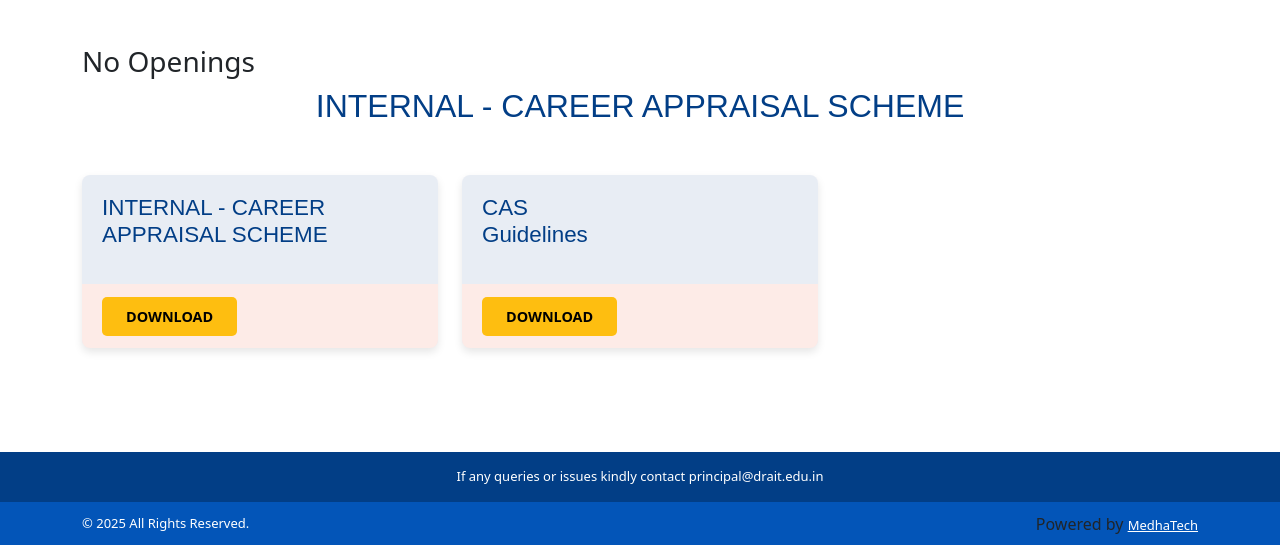
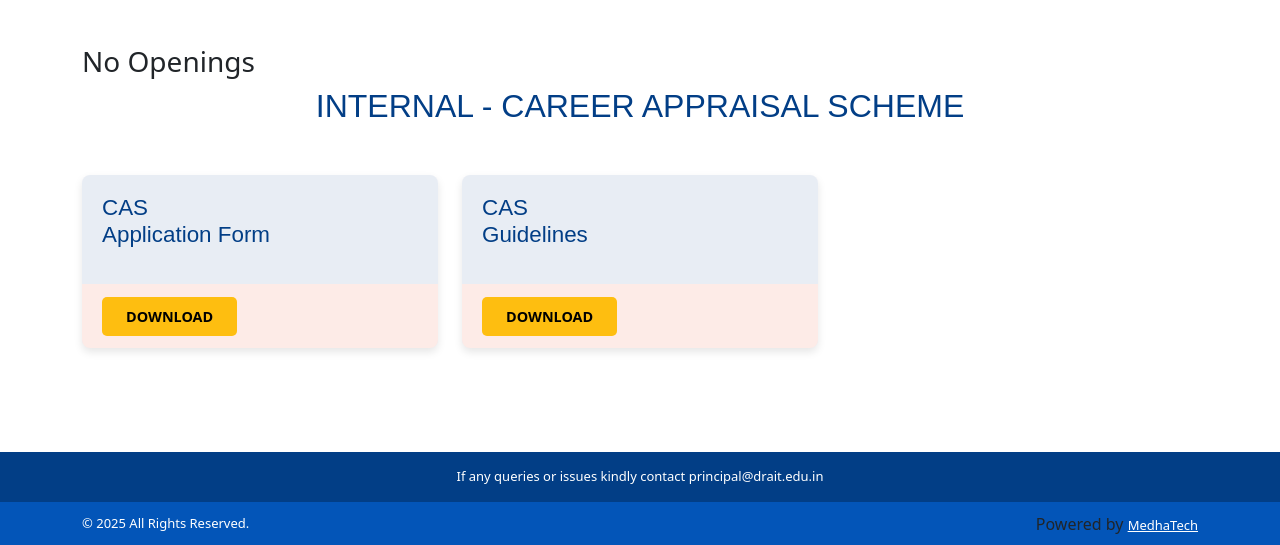
Before and after one commit to MedhaTech/drait_careers, a CodeIgniter app: page /database/ in a window 1280 px wide. Shown: the part 184-729 px from the top of the page. Run offline with CodeIgniter, Linux system fonts and the light colour scheme; data that the repository does not hold is empty; some web fonts are replaced.

Commit message:
application

```diff
--- a/application/views/home.php
+++ b/application/views/home.php
@@ -34,7 +34,7 @@
                 <div class="col-lg-4 col-md-6 col-sm-12 mb-4">
                     <div class="carer_wrappper">
                         <div class="career-opening">
-                            <h3><a href="<?= base_url('');?>/assets/internal/SelfAppraisalDrAIT2024final.docx">INTERNAL - CAREER APPRAISAL SCHEME</a></h3>
+                            <h3><a href="<?= base_url('');?>/assets/internal/SelfAppraisalDrAIT2024final.docx">CAS <br>Application Form</a></h3>
 
                         </div>
                         <div class="career-apply">
```
